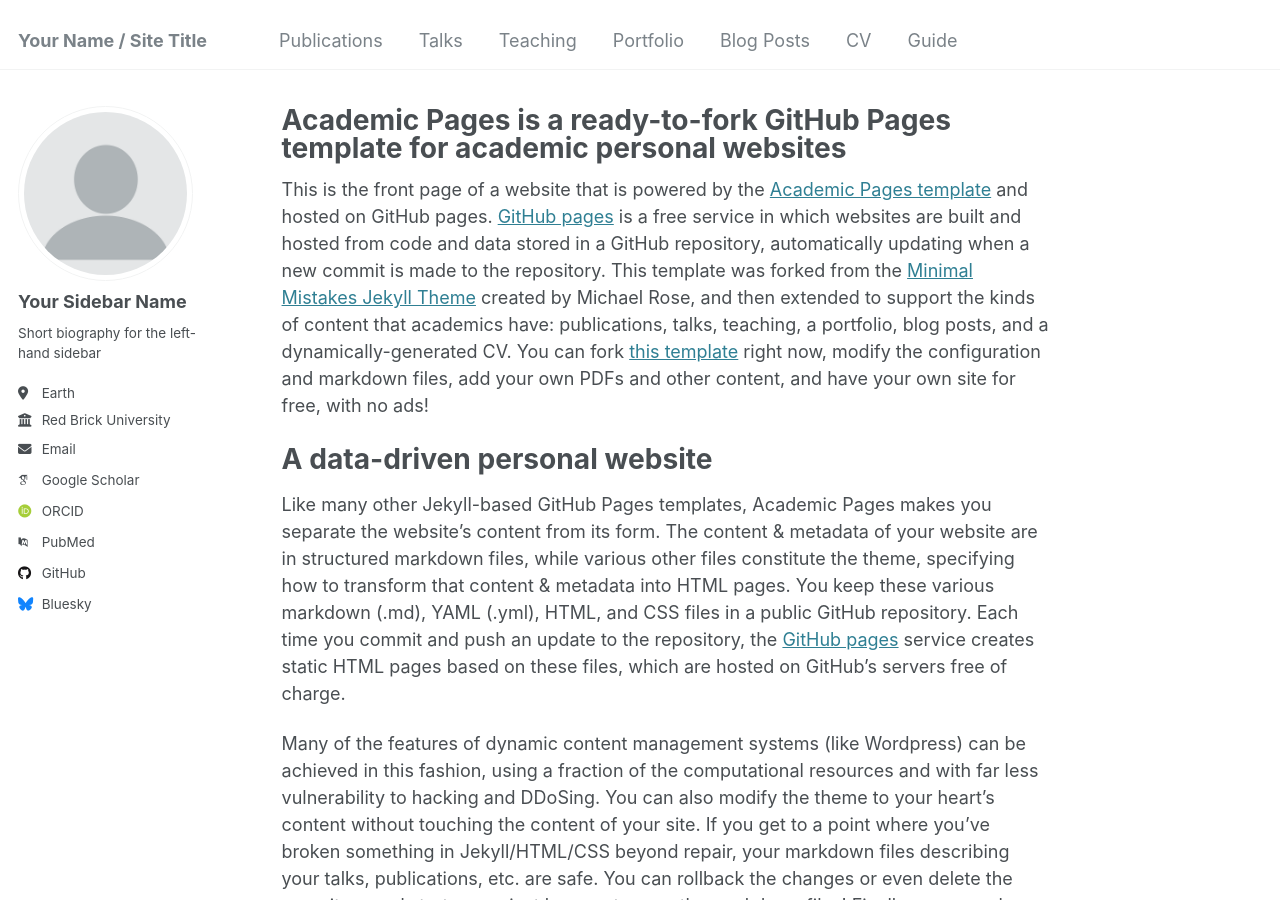
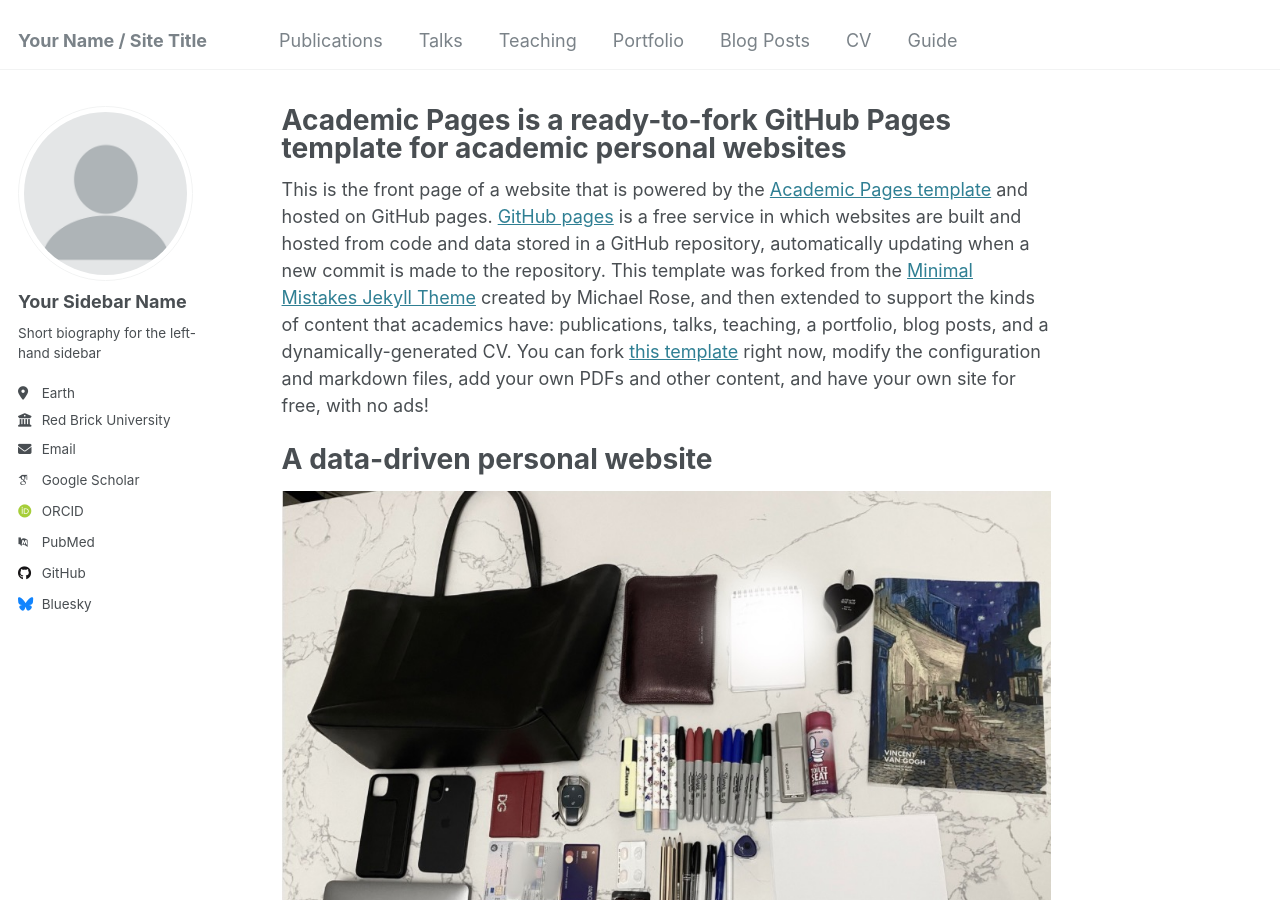
Before and after one commit to Alhanoof-Ali-Albeshr/jjjj, a Jekyll site: the page built from _pages/about.md, in a window 1280 px wide and 900 px high. Built offline with Jekyll 4.4.1, drawn with Linux system fonts in a browser that asks for light colours; some web fonts are replaced.

Commit message:
Update about.md

```diff
--- a/_pages/about.md
+++ b/_pages/about.md
@@ -11,6 +11,11 @@ This is the front page of a website that is powered by the [Academic Pages templ
 
 A data-driven personal website
 ======
+
+![tri](tri.jpeg)
+
+
+
 Like many other Jekyll-based GitHub Pages templates, Academic Pages makes you separate the website's content from its form. The content & metadata of your website are in structured markdown files, while various other files constitute the theme, specifying how to transform that content & metadata into HTML pages. You keep these various markdown (.md), YAML (.yml), HTML, and CSS files in a public GitHub repository. Each time you commit and push an update to the repository, the [GitHub pages](https://pages.github.com/) service creates static HTML pages based on these files, which are hosted on GitHub's servers free of charge.
 
 Many of the features of dynamic content management systems (like Wordpress) can be achieved in this fashion, using a fraction of the computational resources and with far less vulnerability to hacking and DDoSing. You can also modify the theme to your heart's content without touching the content of your site. If you get to a point where you've broken something in Jekyll/HTML/CSS beyond repair, your markdown files describing your talks, publications, etc. are safe. You can rollback the changes or even delete the repository and start over - just be sure to save the markdown files! Finally, you can also write scripts that process the structured data on the site, such as [this one](https://github.com/academicpages/academicpages.github.io/blob/master/talkmap.ipynb) that analyzes metadata in pages about talks to display [a map of every location you've given a talk](https://academicpages.github.io/talkmap.html).
```
